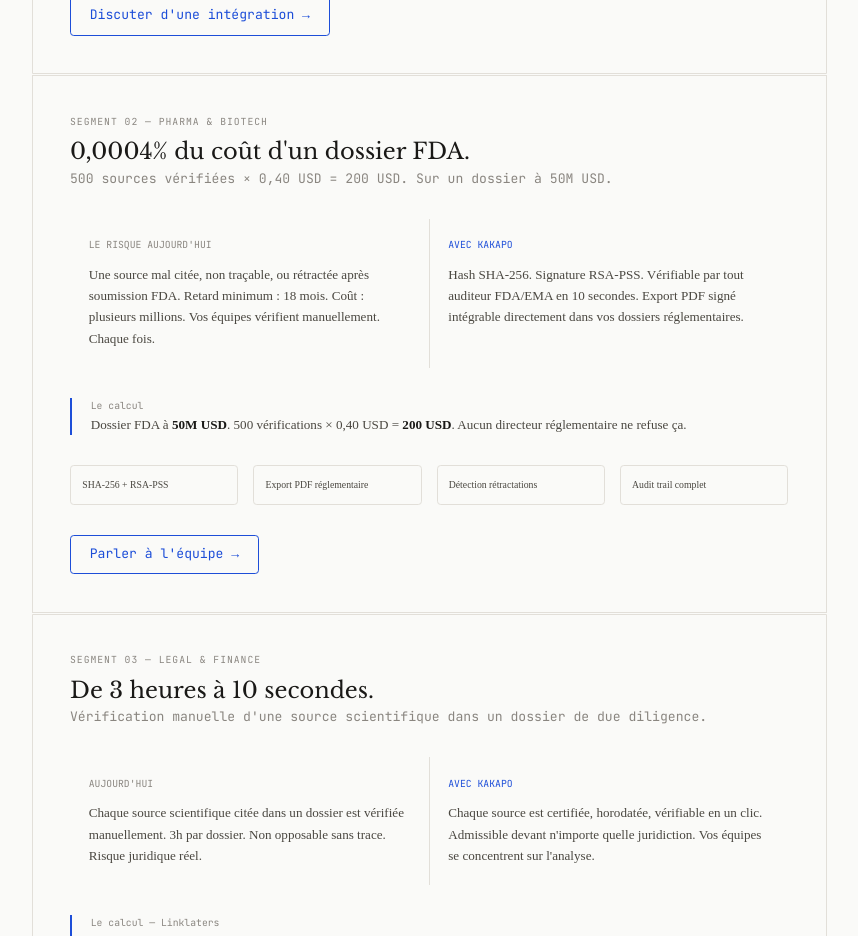
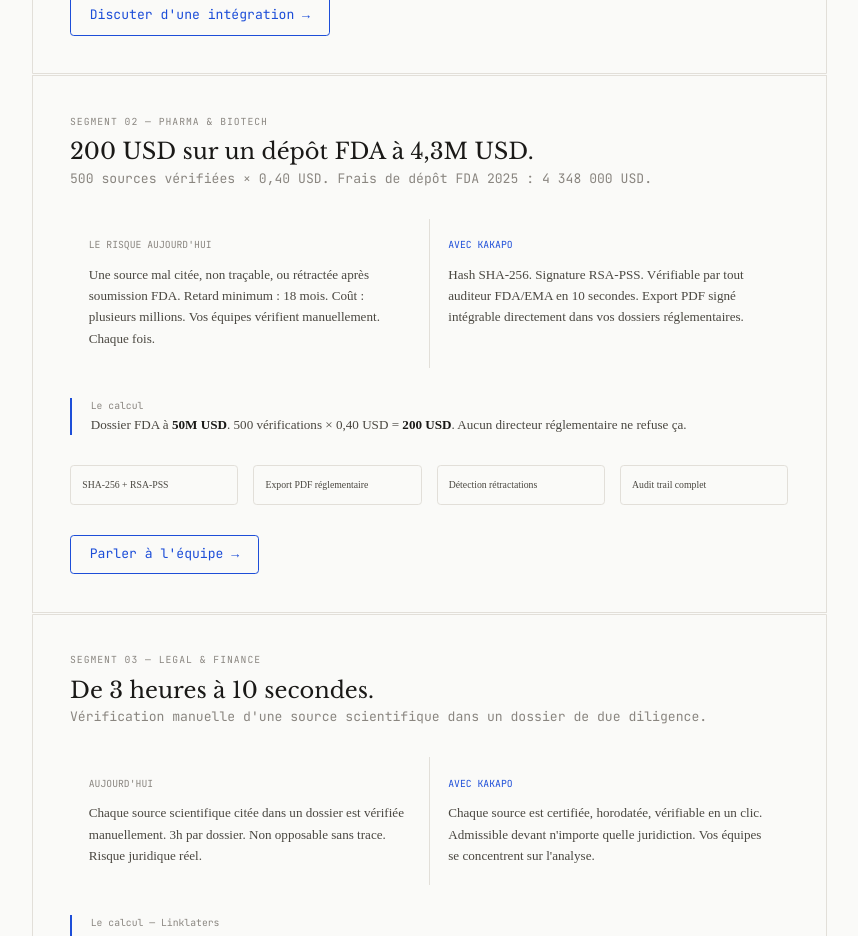
Before and after one commit to kkpo-adil/kakapo-front, a Next.js app: page /entreprise in a window 1280 px wide. Shown: the part 880-1816 px from the top of the page, without its empty margins (211-1069 px from the left). Built offline with nearby package versions, Linux system fonts and the light colour scheme.

Commit message:
fix: correct FDA fee to 4.3M USD 2025 official figure

```diff
--- a/src/app/entreprise/page.tsx
+++ b/src/app/entreprise/page.tsx
@@ -70,8 +70,8 @@ export default function EnterprisePage() {
         <div className="border border-border p-10">
           <div className="mb-8">
             <p className="text-2xs font-mono text-text-muted uppercase tracking-widest mb-2">Segment 02 — Pharma & Biotech</p>
-            <h2 className="text-2xl font-display text-text-primary mb-1">0,0004% du coût d'un dossier FDA.</h2>
-            <p className="text-sm font-mono text-text-muted">500 sources vérifiées × 0,40 USD = 200 USD. Sur un dossier à 50M USD.</p>
+            <h2 className="text-2xl font-display text-text-primary mb-1">200 USD sur un dépôt FDA à 4,3M USD.</h2>
+            <p className="text-sm font-mono text-text-muted">500 sources vérifiées × 0,40 USD. Frais de dépôt FDA 2025 : 4 348 000 USD.</p>
           </div>
 
           <div className="grid grid-cols-2 gap-px bg-border mb-8">
```
